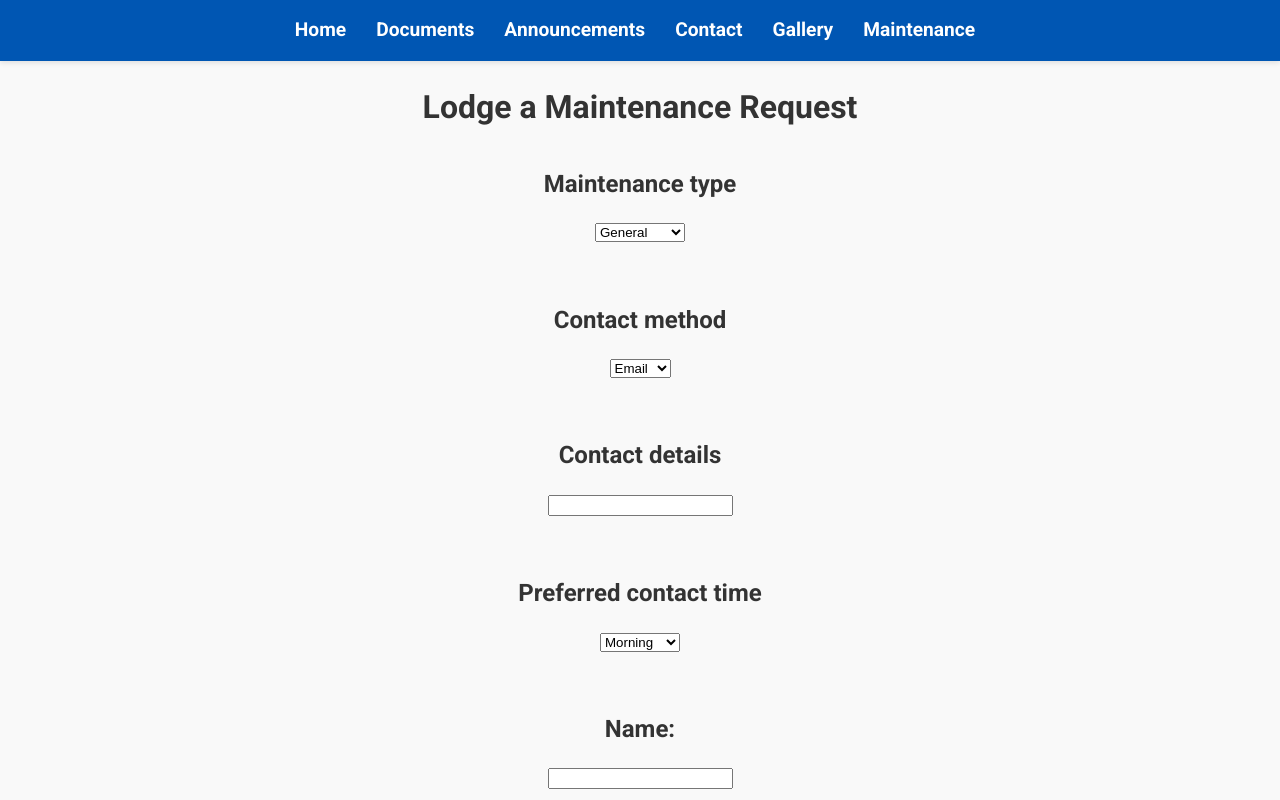
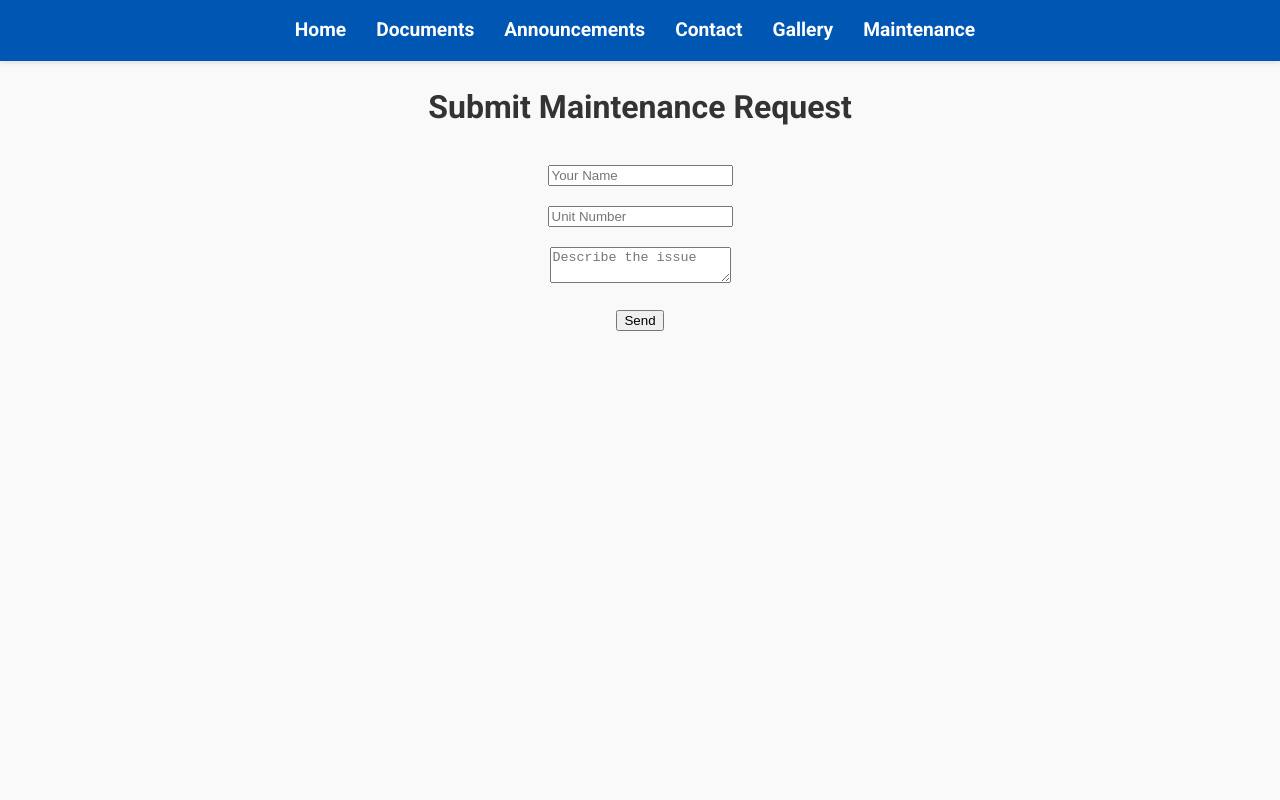
Before and after one commit to taskin-saadman/strata-housing-committee, a Next.js app: page /maintenance in a window 1280 px wide. Shown: the top 800 px of the page. Built offline with nearby package versions, Linux system fonts and the light colour scheme.

Commit message:
Submitting forms in contact and maintenance pages now reroute to a thank-you page

```diff
--- a/app/maintenance/page.js
+++ b/app/maintenance/page.js
@@ -1,43 +1,59 @@
+'use client';
 import Nav from '../../components/Nav';
 import './page.css';
+import { useRouter } from 'next/navigation';
+import { useState } from 'react';
 
-export default function ContactPage() {
-  const clientKey = process.env.client_key;
-  const userToken = process.env.user_token;
+export default function MaintenanceRequestPage() {
+  const router = useRouter();
+  const [formData, setFormData] = useState({
+    name: '',
+    unit: '',
+    issue: '',
+  });
+
+  const handleChange = (e) => {
+    setFormData({ ...formData, [e.target.name]: e.target.value });
+  };
+
+  const handleSubmit = (e) => {
+    e.preventDefault();
+    console.log('Maintenance request:', formData);
+    router.push('/maintenance/thank-you');
+  };
 
   return (
     <main>
       <Nav />
-      <h1>Lodge a Maintenance Request</h1>
-      <h2>
-        <form>
-          <label>Maintenance type</label>
-          <select>
-            <option value="general">General</option>
-            <option value="urgent">Urgent</option>
-            <option value="emergency">Emergency</option>
-          </select><br />
-          <label>Contact method</label>
-          <select>
-            <option value="email">Email</option>
-            <option value="phone">Phone</option>
-            <option value="chat">Chat</option>
-          </select><br />
-          <label>Contact details</label>
-          <input type="text" /><br />
-          <label>Preferred contact time</label>
-          <select>
-            <option value="morning">Morning</option>
-            <option value="afternoon">Afternoon</option>
-            <option value="evening">Evening</option>
-          </select><br />
-          <label>Name:</label>
-          <input type="text" /><br />
-          <label>Message:</label>
-          <textarea rows="4" /><br />
-          <button type="submit">SUBMIT REQUEST</button>
-        </form>
-      </h2>
+      <h1 className="contactHeading">Submit Maintenance Request</h1>
+      <form onSubmit={handleSubmit} className="form">
+        <div className="container">
+          <input
+            type="text"
+            name="name"
+            placeholder="Your Name"
+            onChange={handleChange}
+            required
+          />
+          <br />
+          <input
+            type="text"
+            name="unit"
+            placeholder="Unit Number"
+            onChange={handleChange}
+            required
+          />
+          <br />
+          <textarea
+            name="issue"
+            placeholder="Describe the issue"
+            onChange={handleChange}
+            required
+          />
+          <br />
+          <button type="submit">Send</button>
+        </div>
+      </form>
     </main>
   );
 }
```
Also changed, not shown: app/contact/contact.module.css (+12 -2 lines), app/contact/page.js (+29 -26 lines), app/maintenance/thank-you/page.js (added, +10 -0 lines).
